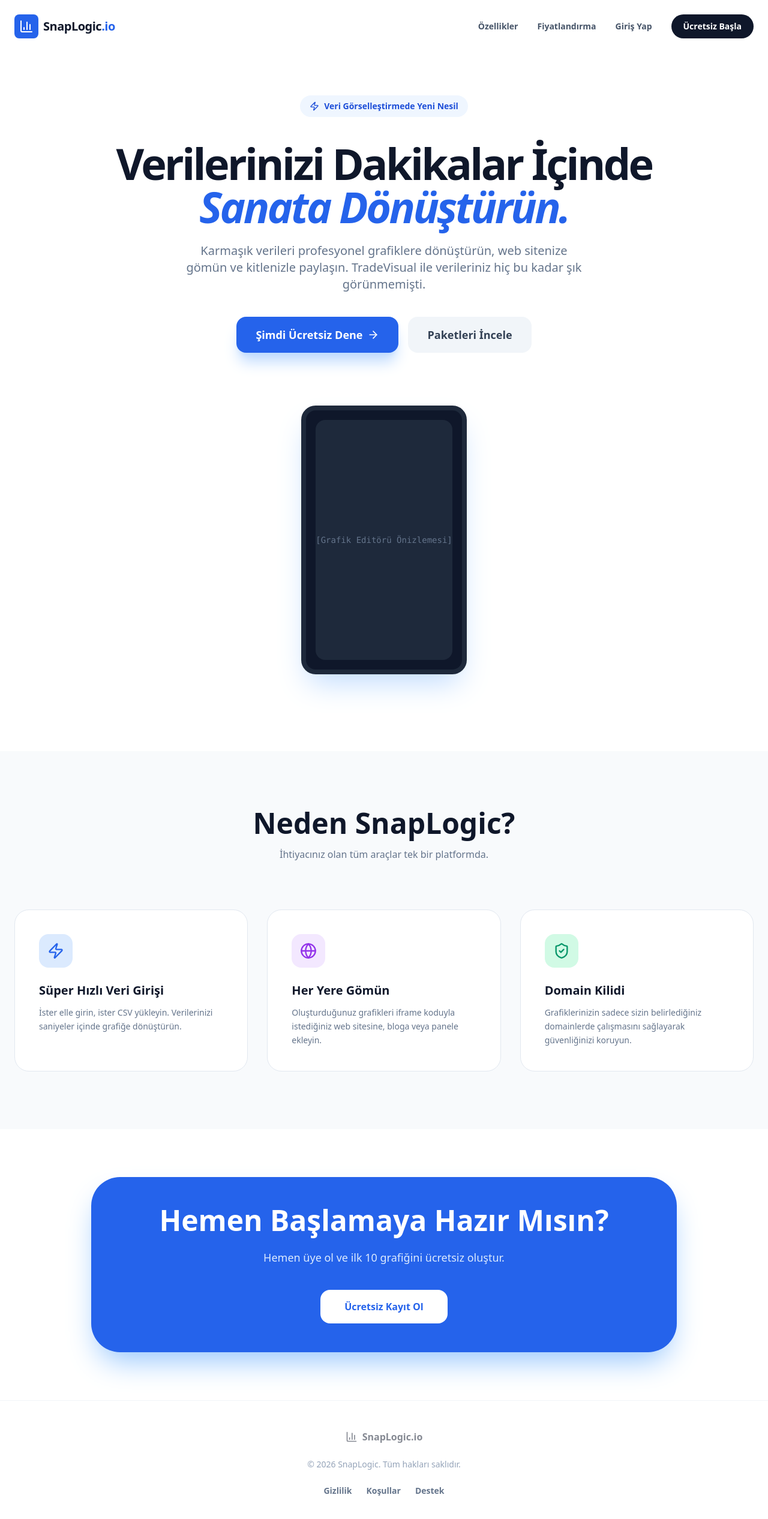
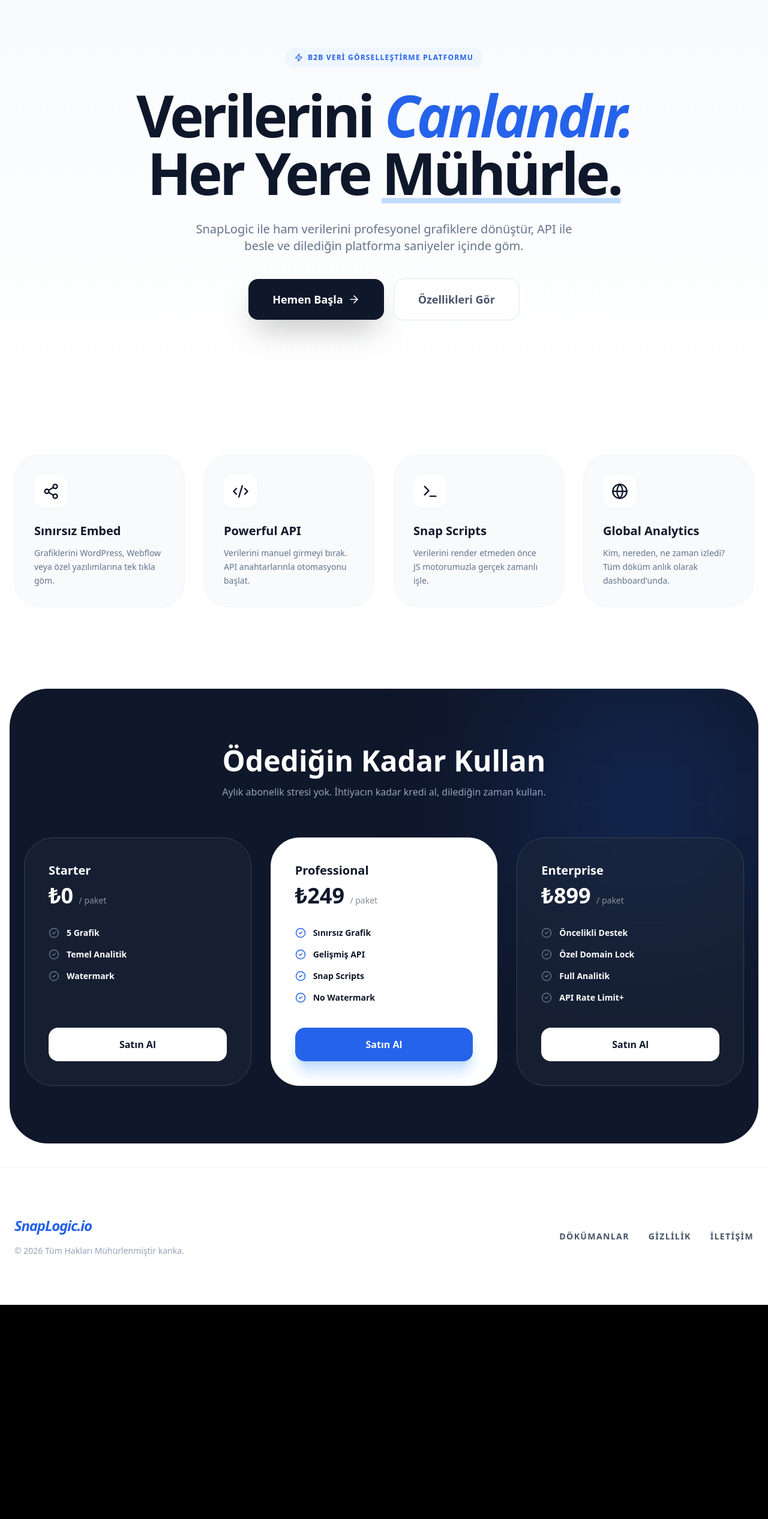
Before and after one commit to Bugsbuny24/tradepi, a Next.js app: page / in a window 1280 px wide. Shown: the top 2532 px of the page at 60% size. After the commit the page ends 2175 px from the top, so only its background shows below. Built offline with nearby package versions, Linux system fonts and the light colour scheme.

Commit message:
Update page.tsx

```diff
--- a/app/page.tsx
+++ b/app/page.tsx
@@ -1,138 +1,122 @@
+import React from 'react'
+import {
+  BarChart3, Zap, Share2, Terminal, ShieldCheck,
+  ArrowRight, Globe, Code2, CheckCircle2
+} from 'lucide-react'
 import Link from 'next/link'
-import {
-  BarChart3,
-  Zap,
-  Globe,
-  ShieldCheck,
-  ArrowRight,
-  CheckCircle2,
-  Layers
-} from 'lucide-react'
 
 export default function LandingPage() {
   return (
-    <div className="flex flex-col min-h-screen bg-white text-slate-900">
+    <div className="min-h-screen bg-white text-slate-900 font-sans selection:bg-blue-100 selection:text-blue-600">
 
-      {/* 1. NAVBAR */}
-      <nav className="flex items-center justify-between px-6 py-6 max-w-7xl mx-auto w-full">
-        <div className="flex items-center gap-2">
-          <div className="bg-blue-600 p-2 rounded-lg text-white">
-            <BarChart3 size={24} />
+      {/* 1. HERO SECTION: İlk İzlenim */}
+      <section className="relative pt-20 pb-32 overflow-hidden bg-gradient-to-b from-slate-50 to-white">
+        <div className="max-w-7xl mx-auto px-6 relative z-10 text-center">
+          <div className="inline-flex items-center gap-2 px-4 py-2 bg-blue-50 text-blue-600 rounded-full text-xs font-black tracking-widest uppercase mb-8 animate-fade-in">
+            <Zap size={14} /> B2B Veri Görselleştirme Platformu
           </div>
-          <span className="text-xl font-black tracking-tight">SnapLogic<span className="text-blue-600">.io</span></span>
-        </div>
-
-        <div className="hidden md:flex items-center gap-8 text-sm font-semibold text-slate-600">
-          <a href="#features" className="hover:text-blue-600 transition-colors">Özellikler</a>
-          <a href="#pricing" className="hover:text-blue-600 transition-colors">Fiyatlandırma</a>
-          <Link href="/login" className="hover:text-blue-600 transition-colors">Giriş Yap</Link>
-          <Link href="/register" className="bg-slate-900 text-white px-5 py-2.5 rounded-full hover:bg-slate-800 transition-all">
-            Ücretsiz Başla
-          </Link>
-        </div>
-      </nav>
-
-      {/* 2. HERO SECTION */}
-      <section className="relative pt-20 pb-32 overflow-hidden">
-        <div className="max-w-7xl mx-auto px-6 text-center">
-          <div className="inline-flex items-center gap-2 bg-blue-50 text-blue-700 px-4 py-2 rounded-full text-sm font-bold mb-8 animate-bounce">
-            <Zap size={16} /> Veri Görselleştirmede Yeni Nesil
-          </div>
-          <h1 className="text-5xl md:text-7xl font-black tracking-tighter mb-6 leading-tight">
-            Verilerinizi Dakikalar İçinde <br />
-            <span className="text-blue-600 italic">Sanata Dönüştürün.</span>
+          <h1 className="text-6xl md:text-8xl font-black tracking-tighter text-slate-900 mb-8 leading-[0.9]">
+            Verilerini <span className="text-blue-600 italic">Canlandır.</span> <br />
+            Her Yere <span className="underline decoration-blue-200">Mühürle.</span>
           </h1>
-          <p className="max-w-2xl mx-auto text-slate-500 text-lg md:text-xl mb-10 leading-relaxed">
-            Karmaşık verileri profesyonel grafiklere dönüştürün, web sitenize gömün ve kitlenizle paylaşın. TradeVisual ile verileriniz hiç bu kadar şık görünmemişti.
+          <p className="max-w-2xl mx-auto text-slate-500 text-lg md:text-xl font-medium mb-10 leading-relaxed">
+            SnapLogic ile ham verilerini profesyonel grafiklere dönüştür, API ile besle ve dilediğin platforma saniyeler içinde göm.
           </p>
           <div className="flex flex-col md:flex-row items-center justify-center gap-4">
-            <Link href="/register" className="w-full md:w-auto flex items-center justify-center gap-2 bg-blue-600 text-white px-8 py-4 rounded-2xl font-bold text-lg hover:bg-blue-700 transition-all shadow-xl shadow-blue-200">
-              Şimdi Ücretsiz Dene <ArrowRight size={20} />
+            <Link href="/auth" className="w-full md:w-auto bg-slate-900 text-white px-10 py-5 rounded-2xl font-black text-lg shadow-2xl hover:bg-blue-600 hover:-translate-y-1 transition-all flex items-center justify-center gap-2">
+              Hemen Başla <ArrowRight size={20} />
             </Link>
-            <Link href="#pricing" className="w-full md:w-auto bg-slate-100 text-slate-700 px-8 py-4 rounded-2xl font-bold text-lg hover:bg-slate-200 transition-all">
-              Paketleri İncele
+            <Link href="#features" className="w-full md:w-auto bg-white border border-slate-200 text-slate-600 px-10 py-5 rounded-2xl font-black text-lg hover:bg-slate-50 transition-all">
+              Özellikleri Gör
             </Link>
           </div>
         </div>
       </section>
 
-      {/* 3. MOCKUP PREVIEW */}
-      <div className="max-w-5xl mx-auto px-6 -mt-10 mb-32">
-        <div className="bg-slate-900 rounded-3xl p-4 shadow-2xl shadow-blue-200 border-8 border-slate-800">
-           <div className="bg-slate-800 rounded-2xl h-[400px] flex items-center justify-center text-slate-500 font-mono text-sm">
-             {/* Buraya Recharts ile yapılmış statik bir grafik gelecek */}
-             [Grafik Editörü Önizlemesi]
-           </div>
-        </div>
-      </div>
-
-      {/* 4. FEATURES SECTION */}
-      <section id="features" className="py-24 bg-slate-50">
+      {/* 2. FEATURES: "Bok Yenecek" Özellikler */}
+      <section id="features" className="py-24 bg-white">
         <div className="max-w-7xl mx-auto px-6">
-          <div className="text-center mb-20">
-            <h2 className="text-3xl md:text-5xl font-black mb-4">Neden SnapLogic?</h2>
-            <p className="text-slate-500">İhtiyacınız olan tüm araçlar tek bir platformda.</p>
-          </div>
-
-          <div className="grid grid-cols-1 md:grid-cols-3 gap-8">
-            <div className="bg-white p-10 rounded-3xl border border-slate-200 hover:shadow-xl transition-all">
-              <div className="bg-blue-100 text-blue-600 w-14 h-14 flex items-center justify-center rounded-2xl mb-6">
-                <Zap size={28} />
+          <div className="grid grid-cols-1 md:grid-cols-2 lg:grid-cols-4 gap-8">
+            <div className="p-8 rounded-[2.5rem] bg-slate-50 border border-slate-100 hover:border-blue-200 transition-all group">
+              <div className="w-14 h-14 bg-white rounded-2xl flex items-center justify-center shadow-sm mb-6 group-hover:bg-blue-600 group-hover:text-white transition-all">
+                <Share2 size={28} />
               </div>
-              <h3 className="text-xl font-bold mb-3">Süper Hızlı Veri Girişi</h3>
-              <p className="text-slate-500 text-sm leading-relaxed">
-                İster elle girin, ister CSV yükleyin. Verilerinizi saniyeler içinde grafiğe dönüştürün.
-              </p>
+              <h3 className="text-xl font-black mb-3">Sınırsız Embed</h3>
+              <p className="text-slate-500 text-sm leading-relaxed font-medium">Grafiklerini WordPress, Webflow veya özel yazılımlarına tek tıkla göm.</p>
             </div>
 
-            <div className="bg-white p-10 rounded-3xl border border-slate-200 hover:shadow-xl transition-all">
-              <div className="bg-purple-100 text-purple-600 w-14 h-14 flex items-center justify-center rounded-2xl mb-6">
+            <div className="p-8 rounded-[2.5rem] bg-slate-50 border border-slate-100 hover:border-purple-200 transition-all group">
+              <div className="w-14 h-14 bg-white rounded-2xl flex items-center justify-center shadow-sm mb-6 group-hover:bg-purple-600 group-hover:text-white transition-all">
+                <Code2 size={28} />
+              </div>
+              <h3 className="text-xl font-black mb-3">Powerful API</h3>
+              <p className="text-slate-500 text-sm leading-relaxed font-medium">Verilerini manuel girmeyi bırak. API anahtarlarınla otomasyonu başlat.</p>
+            </div>
+
+            <div className="p-8 rounded-[2.5rem] bg-slate-50 border border-slate-100 hover:border-amber-200 transition-all group">
+              <div className="w-14 h-14 bg-white rounded-2xl flex items-center justify-center shadow-sm mb-6 group-hover:bg-amber-600 group-hover:text-white transition-all">
+                <Terminal size={28} />
+              </div>
+              <h3 className="text-xl font-black mb-3">Snap Scripts</h3>
+              <p className="text-slate-500 text-sm leading-relaxed font-medium">Verilerini render etmeden önce JS motorumuzla gerçek zamanlı işle.</p>
+            </div>
+
+            <div className="p-8 rounded-[2.5rem] bg-slate-50 border border-slate-100 hover:border-emerald-200 transition-all group">
+              <div className="w-14 h-14 bg-white rounded-2xl flex items-center justify-center shadow-sm mb-6 group-hover:bg-emerald-600 group-hover:text-white transition-all">
                 <Globe size={28} />
               </div>
-              <h3 className="text-xl font-bold mb-3">Her Yere Gömün</h3>
-              <p className="text-slate-500 text-sm leading-relaxed">
-                Oluşturduğunuz grafikleri iframe koduyla istediğiniz web sitesine, bloga veya panele ekleyin.
-              </p>
-            </div>
-
-            <div className="bg-white p-10 rounded-3xl border border-slate-200 hover:shadow-xl transition-all">
-              <div className="bg-emerald-100 text-emerald-600 w-14 h-14 flex items-center justify-center rounded-2xl mb-6">
-                <ShieldCheck size={28} />
-              </div>
-              <h3 className="text-xl font-bold mb-3">Domain Kilidi</h3>
-              <p className="text-slate-500 text-sm leading-relaxed">
-                Grafiklerinizin sadece sizin belirlediğiniz domainlerde çalışmasını sağlayarak güvenliğinizi koruyun.
-              </p>
+              <h3 className="text-xl font-black mb-3">Global Analytics</h3>
+              <p className="text-slate-500 text-sm leading-relaxed font-medium">Kim, nereden, ne zaman izledi? Tüm döküm anlık olarak dashboard'unda.</p>
             </div>
           </div>
         </div>
       </section>
 
-      {/* 5. CTA SECTION */}
-      <section className="py-20">
-        <div className="max-w-5xl mx-auto px-6">
-          <div className="bg-blue-600 rounded-[3rem] p-12 text-center text-white shadow-2xl shadow-blue-300">
-            <h2 className="text-3xl md:text-5xl font-black mb-6">Hemen Başlamaya Hazır Mısın?</h2>
-            <p className="text-blue-100 mb-10 text-lg">Hemen üye ol ve ilk 10 grafiğini ücretsiz oluştur.</p>
-            <Link href="/register" className="inline-block bg-white text-blue-600 px-10 py-4 rounded-2xl font-black hover:bg-blue-50 transition-all">
-              Ücretsiz Kayıt Ol
-            </Link>
+      {/* 3. PRICING: Kredi Paketleri (Satış Noktası) */}
+      <section className="py-24 bg-slate-900 rounded-[4rem] mx-4 my-10 text-white overflow-hidden relative">
+        <div className="absolute top-0 right-0 w-96 h-96 bg-blue-600/20 blur-[120px]" />
+        <div className="max-w-7xl mx-auto px-6 relative z-10">
+          <div className="text-center mb-16">
+            <h2 className="text-4xl md:text-5xl font-black mb-4">Ödediğin Kadar Kullan</h2>
+            <p className="text-slate-400 font-medium">Aylık abonelik stresi yok. İhtiyacın kadar kredi al, dilediğin zaman kullan.</p>
+          </div>
+
+          <div className="grid grid-cols-1 md:grid-cols-3 gap-8">
+            {[
+              { title: 'Starter', price: '₺0', credits: '100', features: ['5 Grafik', 'Temel Analitik', 'Watermark'] },
+              { title: 'Professional', price: '₺249', credits: '5,000', features: ['Sınırsız Grafik', 'Gelişmiş API', 'Snap Scripts', 'No Watermark'] },
+              { title: 'Enterprise', price: '₺899', credits: '25,000', features: ['Öncelikli Destek', 'Özel Domain Lock', 'Full Analitik', 'API Rate Limit+'] },
+            ].map((plan, i) => (
+              <div key={i} className={`p-10 rounded-[3rem] border ${i === 1 ? 'bg-white text-slate-900 border-white' : 'bg-slate-800/50 border-slate-700'} flex flex-col`}>
+                <h4 className="text-xl font-black mb-2">{plan.title}</h4>
+                <div className="text-4xl font-black mb-8">{plan.price} <span className="text-sm font-normal opacity-50">/ paket</span></div>
+                <ul className="space-y-4 mb-10 flex-1">
+                  {plan.features.map((f, j) => (
+                    <li key={j} className="flex items-center gap-3 text-sm font-bold">
+                      <CheckCircle2 size={18} className={i === 1 ? 'text-blue-600' : 'text-slate-500'} /> {f}
+                    </li>
+                  ))}
+                </ul>
+                <Link href="/auth" className={`w-full py-4 rounded-2xl font-black text-center transition-all ${i === 1 ? 'bg-blue-600 text-white shadow-xl shadow-blue-200' : 'bg-white text-slate-900'}`}>
+                  Satın Al
+                </Link>
+              </div>
+            ))}
           </div>
         </div>
       </section>
 
-      {/* 6. FOOTER */}
-      <footer className="py-12 border-t border-slate-100">
-        <div className="max-w-7xl mx-auto px-6 flex flex-col md:row items-center justify-between gap-6">
-          <div className="flex items-center gap-2 opacity-50">
-             <BarChart3 size={20} />
-             <span className="font-bold">SnapLogic.io</span>
+      {/* 4. FOOTER */}
+      <footer className="py-20 border-t border-slate-100">
+        <div className="max-w-7xl mx-auto px-6 flex flex-col md:flex-row justify-between items-center gap-10">
+          <div className="space-y-4">
+            <h2 className="text-2xl font-black italic tracking-tighter text-blue-600">SnapLogic.io</h2>
+            <p className="text-slate-400 text-sm font-medium">© 2026 Tüm Hakları Mühürlenmiştir kanka.</p>
           </div>
-          <p className="text-slate-400 text-sm">© 2026 SnapLogic. Tüm hakları saklıdır.</p>
-          <div className="flex gap-6 text-sm font-semibold text-slate-500">
-            <a href="#" className="hover:text-blue-600">Gizlilik</a>
-            <a href="#" className="hover:text-blue-600">Koşullar</a>
-            <a href="#" className="hover:text-blue-600">Destek</a>
+          <div className="flex gap-8 text-sm font-black text-slate-600 uppercase tracking-widest">
+            <Link href="/docs" className="hover:text-blue-600 transition-colors">Dökümanlar</Link>
+            <Link href="/privacy" className="hover:text-blue-600 transition-colors">Gizlilik</Link>
+            <Link href="/contact" className="hover:text-blue-600 transition-colors">İletişim</Link>
           </div>
         </div>
       </footer>
```
